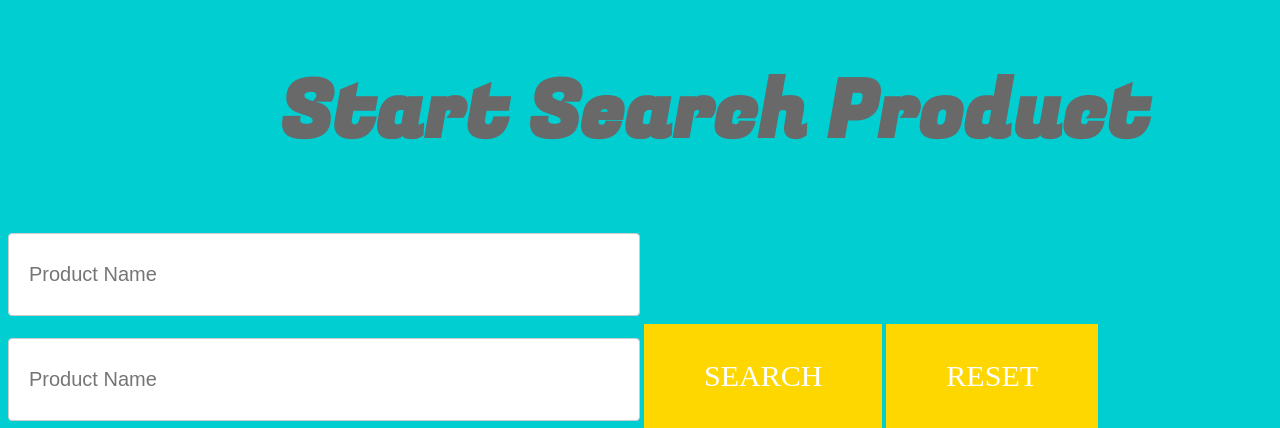
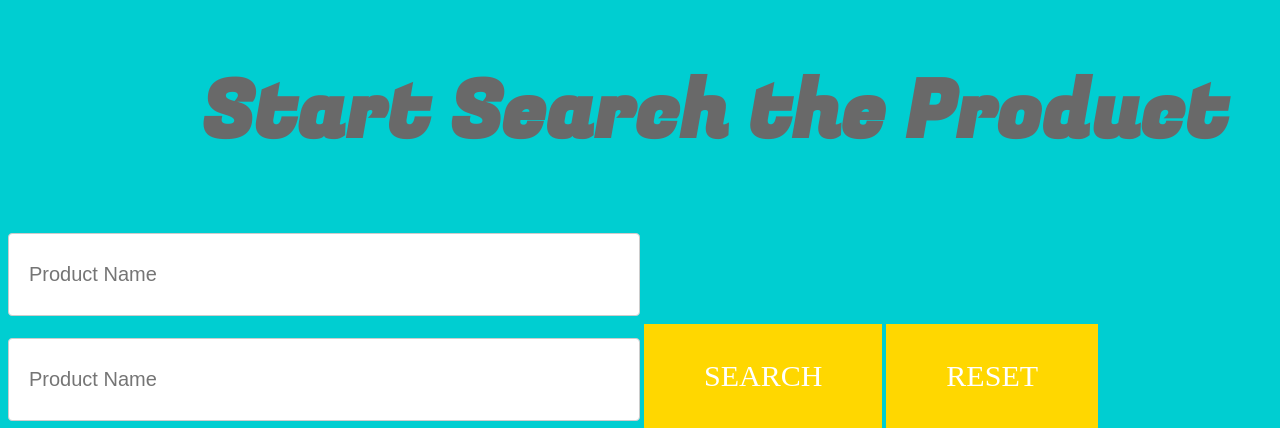
Before and after one commit to andreygering/add_search_product, a Flask app: page /search in a window 1280 px wide. Shown: the part 60-488 px from the top of the page. Run offline with Flask 2, Linux system fonts and the light colour scheme; some web fonts are replaced.

Commit message:
commit: 1.0.3

```diff
--- a/app.py
+++ b/app.py
@@ -45,7 +45,7 @@ def search():
                   <body style="background: #00CED1;">
                     <h1 style="color:#696969;
                     font-family:Impact; margin: 250px 150px 250px;
-                    ">Thank you! <br>This is your result: <br>  {finish_search} <br>We wait you again!</h1>
+                    ">Thank you! Your product was found. <br>This is the product: <br>  {finish_search} <br>We wait you again!</h1>
                   </body>
                 </html>
                 """.format(finish_search=finish_search)
--- a/templates/search.html
+++ b/templates/search.html
@@ -1,7 +1,7 @@
 {% extends 'base.html' %}
 
 {% block content %}
-    <h1>{% block title %} Start Search Product{% endblock %}</h1>
+    <h1>{% block title %} Start Search the Product{% endblock %}</h1>
 <form method="post">
         <label for="title"></label>
         <input type="text" name="product_name"
```
